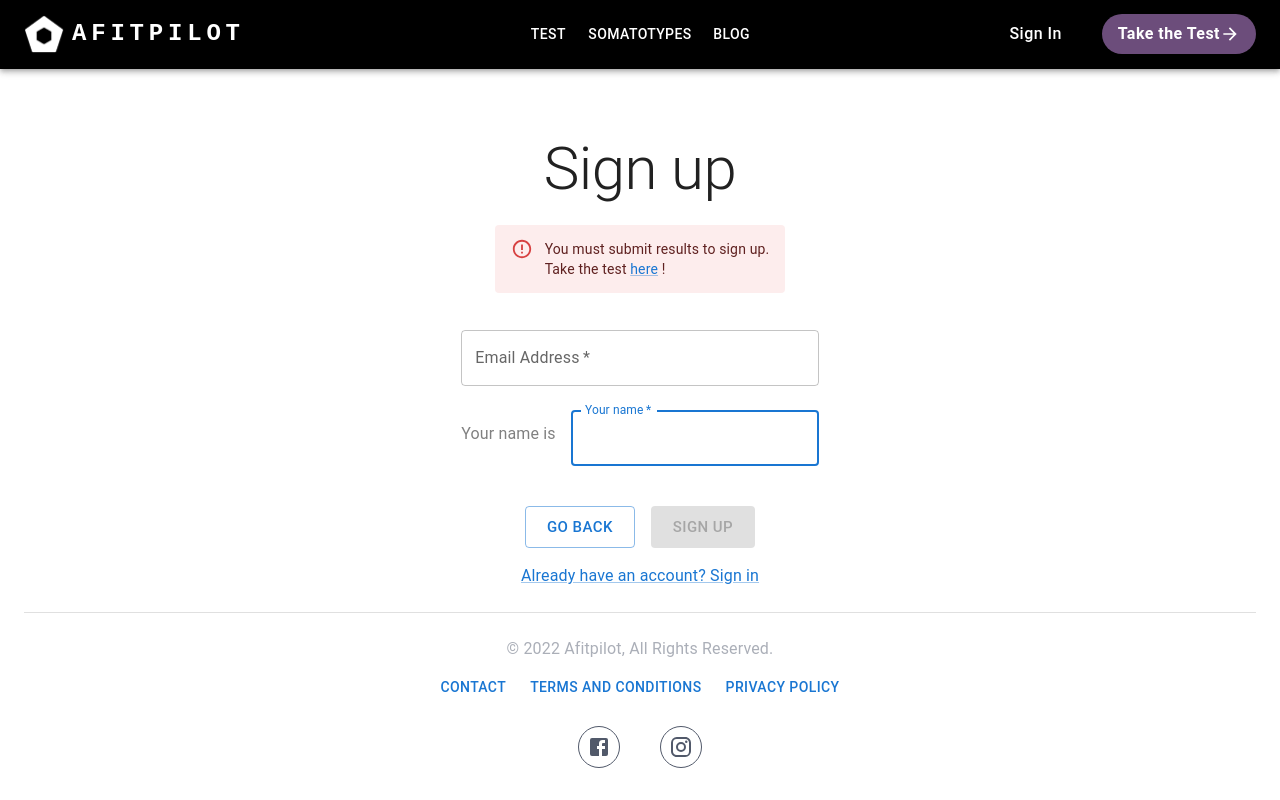
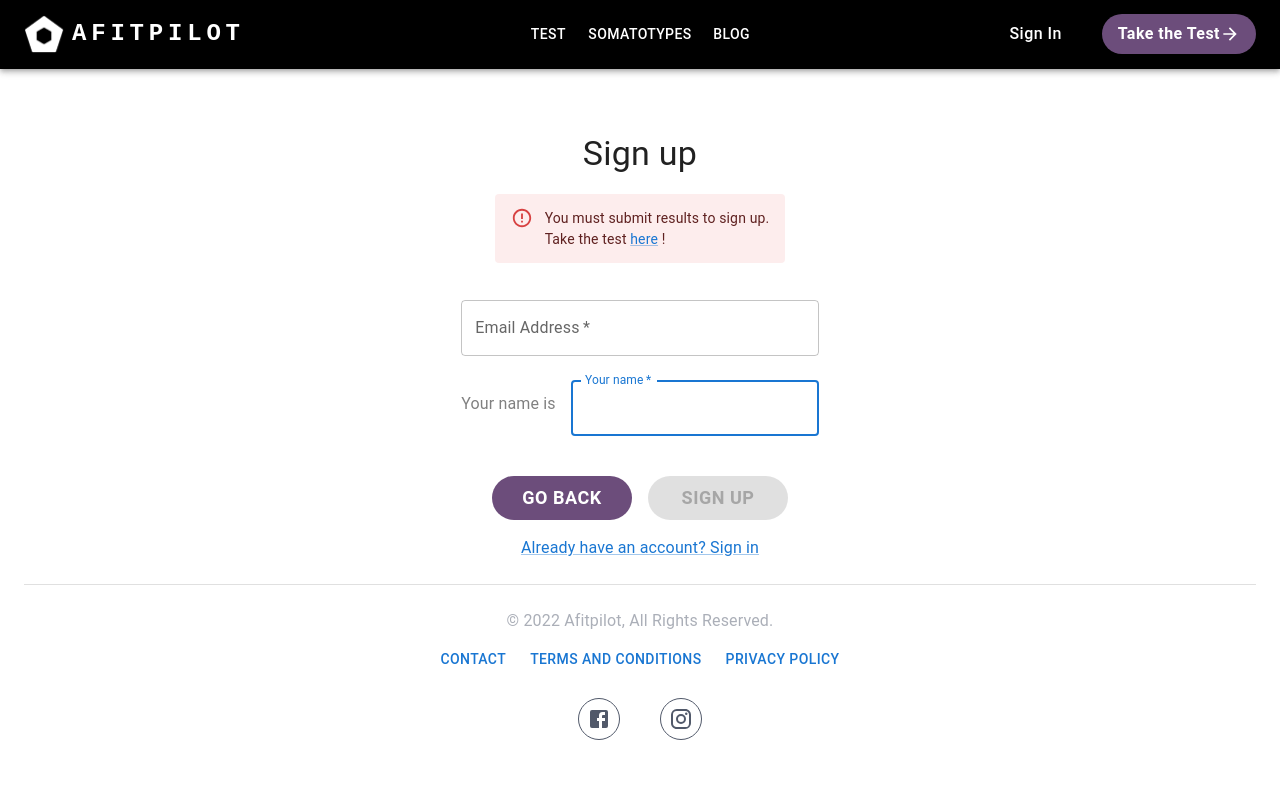
Before and after one commit to walter-clayton/afitpilot-somatotype, a React (Create React App) app in the folder client/: page /Signup in a window 1280 px wide. Built offline with nearby package versions, Linux system fonts and the light colour scheme.

Commit message:
change the button style and title

```diff
--- a/client/src/components/Signup.tsx
+++ b/client/src/components/Signup.tsx
@@ -181,7 +181,7 @@ const Signup: FC<ISignUp> = (props) => {
           alignItems: "center",
         }}
       >
-        <Typography component="h1" variant="h2">
+        <Typography component="h1" variant="h4">
           Sign up
         </Typography>
         {props.data ? (
@@ -276,8 +276,11 @@ const Signup: FC<ISignUp> = (props) => {
             <Grid item>
               <Button
                 type="submit"
-                variant="outlined"
                 size="large"
+                sx={{
+                  maxWidth: "sm", color: "white",
+                  backgroundColor: 'RGB(108, 77, 123)', padding: "7px 15px", fontWeight: 600, textAlign: "center", lineHeight: '30px', fontSize: "18px", borderRadius: "40px", textTransform: 'initial', minWidth: '140px', "&.MuiButtonBase-root:hover": { bgcolor: "RGB(108, 77, 123)" },
+                }}
                 onClick={() => {
                   handleClick();
                   navigate("/");
@@ -291,6 +294,10 @@ const Signup: FC<ISignUp> = (props) => {
             <Grid item>
               <Button
                 type="submit"
+                sx={{
+                  maxWidth: "sm", color: "white",
+                  backgroundColor: 'RGB(108, 77, 123)', padding: "7px 15px", fontWeight: 600, textAlign: "center", lineHeight: '30px', fontSize: "18px", borderRadius: "40px", textTransform: 'initial', minWidth: '140px', "&.MuiButtonBase-root:hover": { bgcolor: "RGB(108, 77, 123)" },
+                }}
                 onClick={() => {
                   props.data && handleClick();
                 }}
```
